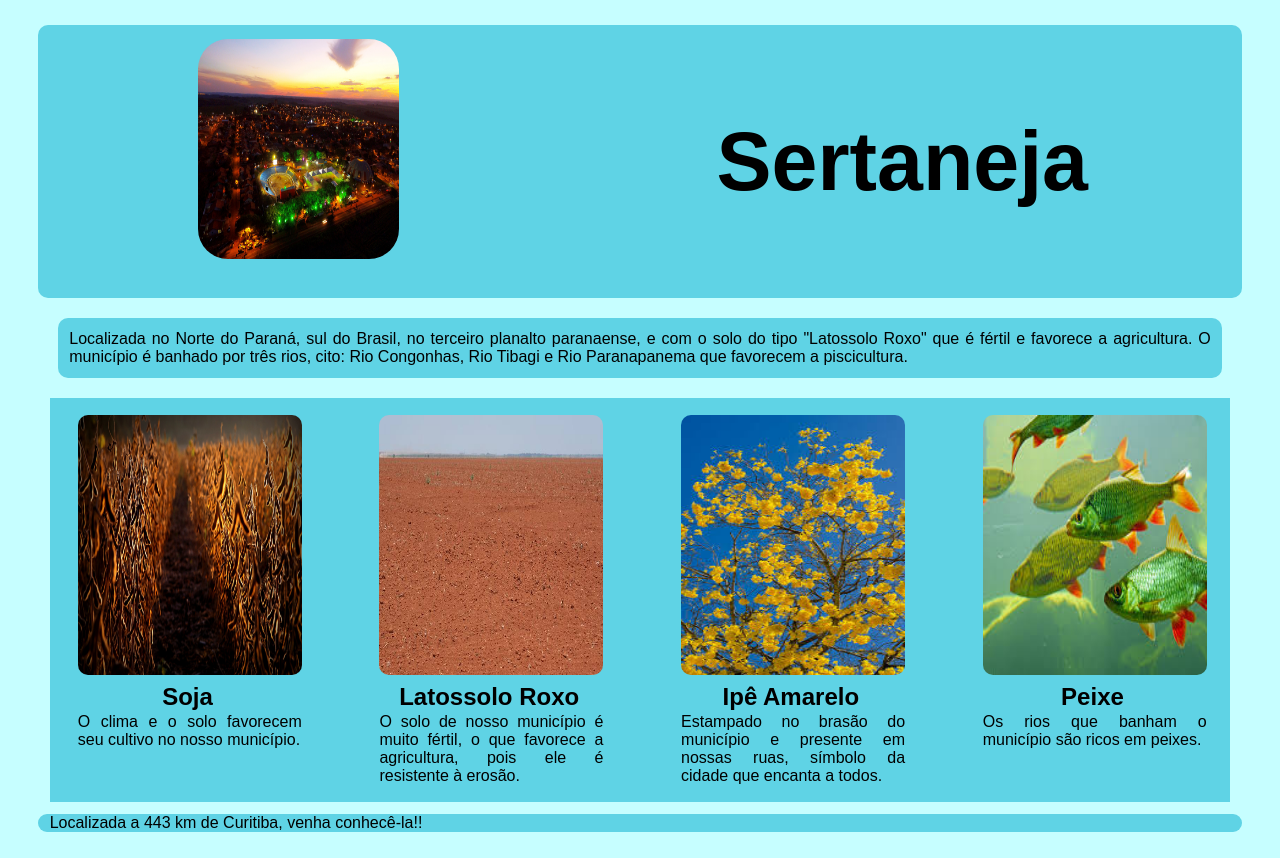
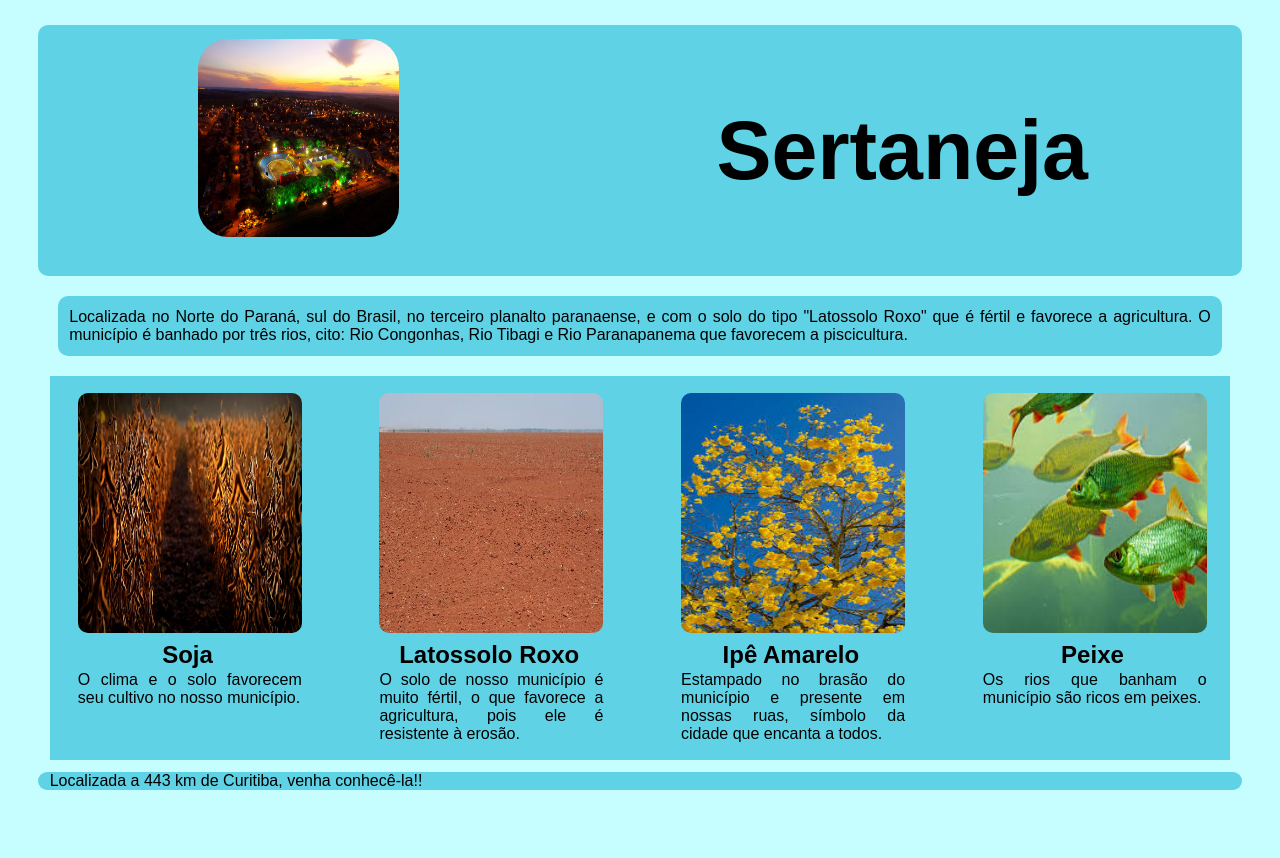
Before and after one commit to bremendes99/Agri_serta, a plain HTML site: page index.html in a window 1280 px wide. After the commit the page ends 816 px from the top, so only its background shows below. Drawn offline with Linux system fonts and the light colour scheme; a web font is replaced by a local one.

Commit message:
cabecalho

```diff
--- a/style.css
+++ b/style.css
@@ -22,7 +22,7 @@ body{
 
     .cabecalho_imagem{
     width: 201px;
-    height:220px;
+    height:198px;
     border-radius: 30px;
     }
 
@@ -63,7 +63,7 @@ body{
 
     .fotos_div-imagem{
         width: 224px;
-        height: 260px;
+        height: 240px;
         border-radius: 10px;
     }
 
```
